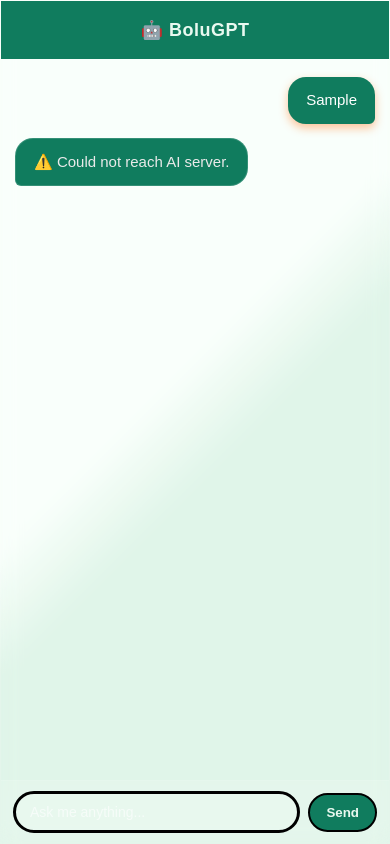
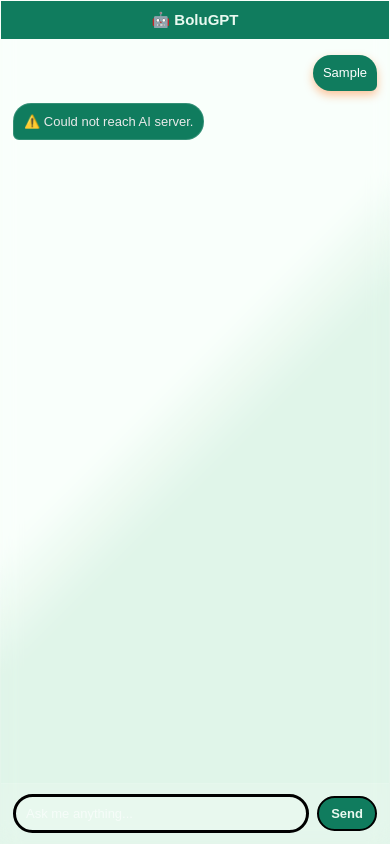
Before and after one commit to BoluOladipo/AI-Diet-Recommender, a website: page frontend/chatbot.html in a window 390 px wide. Both pictures are taken after typing "Sample" into the empty fields and a click on the button "Send". Drawn offline with Linux system fonts and the light colour scheme; no server answers.

Commit message:
Refactor chatbot HTML for improved layout and styles
Updated styles and layout for better responsiveness and user experience.

```diff
--- a/frontend/chatbot.html
+++ b/frontend/chatbot.html
@@ -1,8 +1,8 @@
 <!DOCTYPE html>
 <html lang="en">
 <head>
-  <meta charset="UTF-8" />
-  <meta name="viewport" content="width=device-width, initial-scale=1.0" />
+  <meta charset="UTF-8">
+  <meta name="viewport" content="width=device-width, initial-scale=1.0">
   <title>BoluGPT</title>
   <style>
     * {
@@ -16,49 +16,45 @@
   font-family: "Poppins", sans-serif;
   background: linear-gradient(135deg, #F9FFFB 45%, #DFF5E8 55%);
   color: #E9F9F0;
-  overflow: hidden; /* ✅ Keep page fixed, scroll only chatWindow */
+  overflow: hidden;
 }
 
 /* WRAPPER */
 .chat-wrapper {
-  position: relative;
   display: flex;
   flex-direction: column;
-  height: 100vh; /* Full screen height */
+  height: 100dvh;
   max-width: 900px;
   margin: 0 auto;
   background: rgba(255, 255, 255, 0.06);
   backdrop-filter: blur(10px);
   border: 1px solid rgba(255, 255, 255, 0.1);
   box-shadow: 0 0 20px rgba(255, 102, 0, 0.2);
-  overflow: hidden; /* Keep content inside wrapper */
+  overflow: hidden;
 }
 
 /* HEADER */
 .chat-header {
   text-align: center;
-  padding: 18px;
+  padding: 16px;
   background: #107C5E;
   color: #E9F9F0;
   font-size: 18px;
   font-weight: 600;
-  letter-spacing: 0.5px;
   flex-shrink: 0;
 }
 
 /* CHAT WINDOW */
 #chatWindow {
   flex: 1;
-  overflow-y: auto; /* ✅ Enables scrolling inside chat */
-  padding: 18px 14px;
+  overflow-y: auto;
+  padding: 16px 12px 90px;
   display: flex;
   flex-direction: column;
-  gap: 14px;
+  gap: 12px;
   scroll-behavior: smooth;
-  overscroll-behavior: contain;
 }
 
-/* Scrollbar styling */
 #chatWindow::-webkit-scrollbar {
   width: 6px;
 }
@@ -71,7 +67,7 @@
 .user-bubble,
 .bot-bubble {
   max-width: 80%;
-  padding: 12px 18px;
+  padding: 10px 14px;
   border-radius: 18px;
   word-wrap: break-word;
   font-size: 15px;
@@ -97,7 +93,12 @@
 
 /* INPUT AREA */
 #chatForm {
-  flex-shrink: 0;
+  position: fixed;
+  bottom: 0;
+  left: 50%;
+  transform: translateX(-50%);
+  width: 100%;
+  max-width: 900px;
   display: flex;
   align-items: center;
   padding: 10px 12px;
@@ -147,17 +148,63 @@
 
 /* ANIMATIONS */
 @keyframes fadeIn {
-  from {
-    opacity: 0;
-    transform: translateY(10px);
+  from { opacity: 0; transform: translateY(10px); }
+  to { opacity: 1; transform: translateY(0); }
+}
+
+/* RESPONSIVE DESIGN */
+@media (max-width: 768px) {
+  .chat-header {
+    font-size: 16px;
+    padding: 12px;
   }
-  to {
-    opacity: 1;
-    transform: translateY(0);
+
+  #chatInput {
+    font-size: 14px;
+    padding: 10px 12px;
+  }
+
+  button {
+    padding: 10px 14px;
+    font-size: 14px;
+  }
+
+  .user-bubble, .bot-bubble {
+    font-size: 14px;
+    padding: 10px 12px;
   }
 }
 
-/* LOADING BUBBLE */
+@media (max-width: 480px) {
+  .chat-header {
+    font-size: 15px;
+    padding: 10px;
+  }
+
+  #chatInput {
+    font-size: 13px;
+    padding: 9px 10px;
+  }
+
+  button {
+    padding: 8px 12px;
+    font-size: 13px;
+  }
+
+  .user-bubble, .bot-bubble {
+    font-size: 13px;
+    padding: 8px 10px;
+  }
+}
+
+/* iPhone / Safari Fix */
+@supports (-webkit-touch-callout: none) {
+  .chat-wrapper {
+    height: -webkit-fill-available;
+  }
+}
+
+/* Loading bubble */
 .loading {
   font-style: italic;
   color: #bbb;
@@ -165,36 +212,12 @@
 }
 
 @keyframes blink {
-  0%, 100% {
-    opacity: 0.4;
-  }
-  50% {
-    opacity: 1;
-  }
-}
-
-/* RESPONSIVE */
-@media (max-width: 768px) {
-  #chatInput {
-    font-size: 14px;
-    padding: 10px 14px;
-  }
-
-  button {
-    padding: 10px 16px;
-  }
-}
-
-/* ✅ Mobile Safari keyboard fix */
-@supports (-webkit-touch-callout: none) {
-  .chat-wrapper {
-    height: -webkit-fill-available;
-  }
+  0%, 100% { opacity: 0.4; }
+  50% { opacity: 1; }
 }
 
   </style>
 </head>
-
 <body>
   <div class="chat-wrapper">
     <div class="chat-header">🤖 BoluGPT</div>
@@ -208,7 +231,7 @@
       <button type="submit">Send</button>
     </form>
   </div>
-<script src="chatbot.js"></script>
 
+  <script src="chatbot.js"></script>
 </body>
 </html>
```
